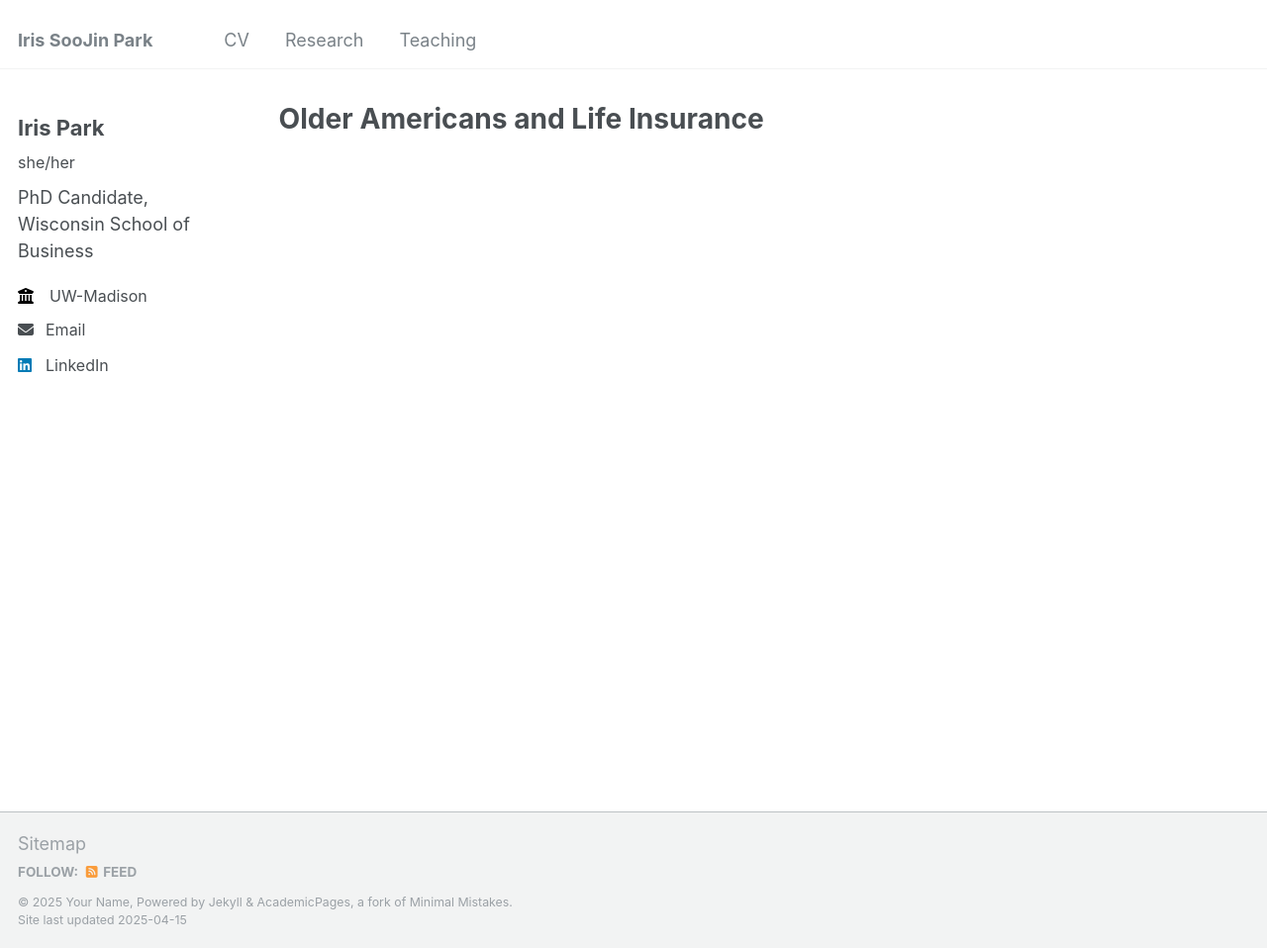
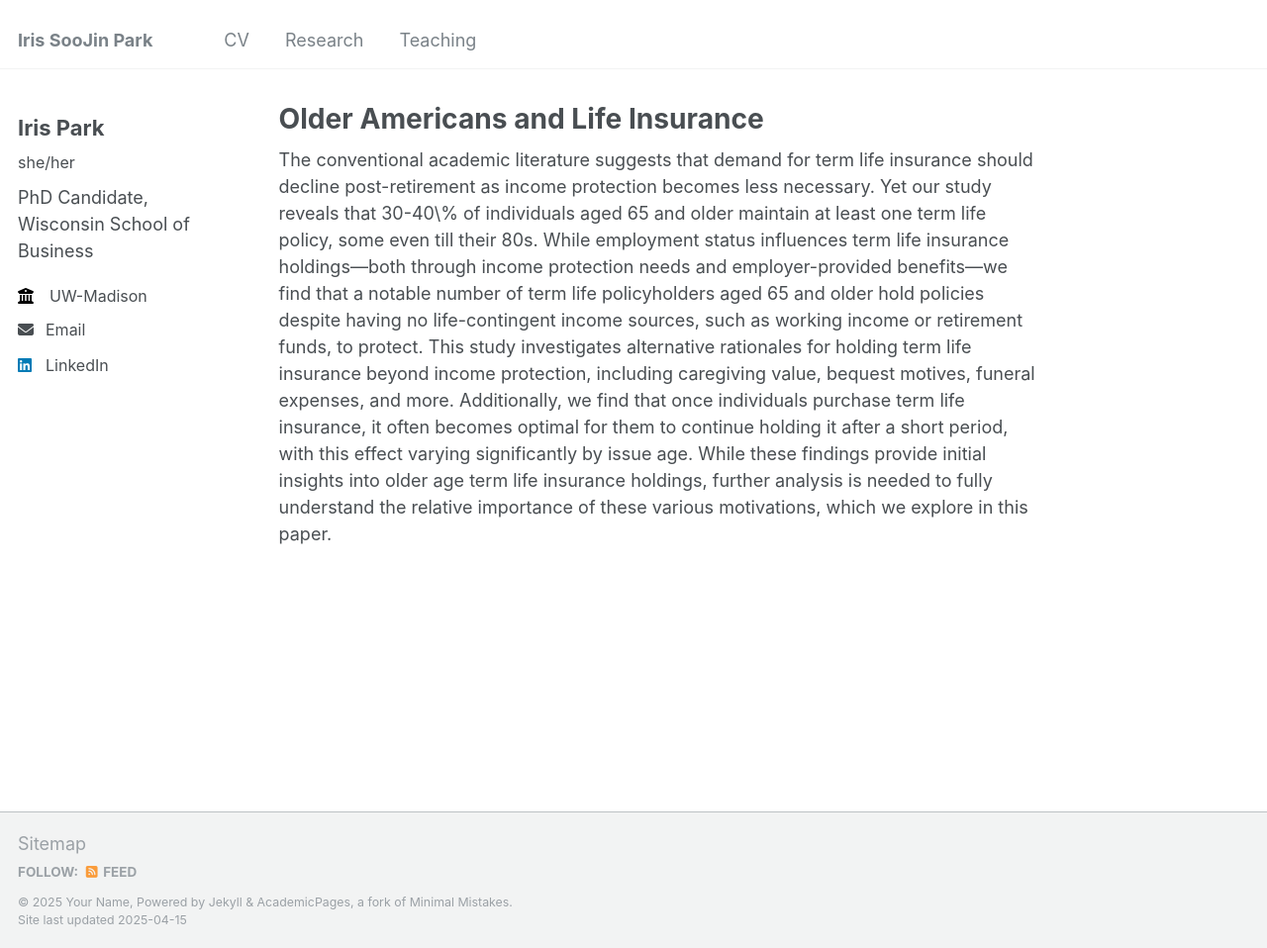
Before and after one commit to Iris-SooJin-Park/Iris-SooJin-Park.github.io, a Jekyll site: the page built from _publications/2010-01-01-Older-Americans-and-Life-Insurance.md, in a window 1280 px wide and 958 px high. Shown: the whole window at 99% size. Built offline with Jekyll 4.4.1, drawn with Linux system fonts in a browser that asks for light colours.

Commit message:
Update 2010-01-01-Older-Americans-and-Life-Insurance.md

```diff
--- a/_publications/2010-01-01-Older-Americans-and-Life-Insurance.md
+++ b/_publications/2010-01-01-Older-Americans-and-Life-Insurance.md
@@ -9,3 +9,6 @@ abstract: "with [Tyler Welch](https://www.tqwelch.com/home)"
 #paperurl: 'http://academicpages.github.io/files/paper3.pdf'
 #citation: 'Your Name, You. (2015). &quot;Paper Title Number 3.&quot; <i>Journal 1</i>. 1(3).'
 ---
+
+
+The conventional academic literature suggests that demand for term life insurance should decline post-retirement as income protection becomes less necessary. Yet our study reveals that 30-40\% of individuals aged 65 and older maintain at least one term life policy, some even till their 80s. While employment status influences term life insurance holdings—both through income protection needs and employer-provided benefits—we find that a notable number of term life policyholders aged 65 and older hold policies despite having no life-contingent income sources, such as working income or retirement funds, to protect. This study investigates alternative rationales for holding term life insurance beyond income protection, including caregiving value, bequest motives, funeral expenses, and more. Additionally, we find that once individuals purchase term life insurance, it often becomes optimal for them to continue holding it after a short period, with this effect varying significantly by issue age. While these findings provide initial insights into older age term life insurance holdings, further analysis is needed to fully understand the relative importance of these various motivations, which we explore in this paper.
```
